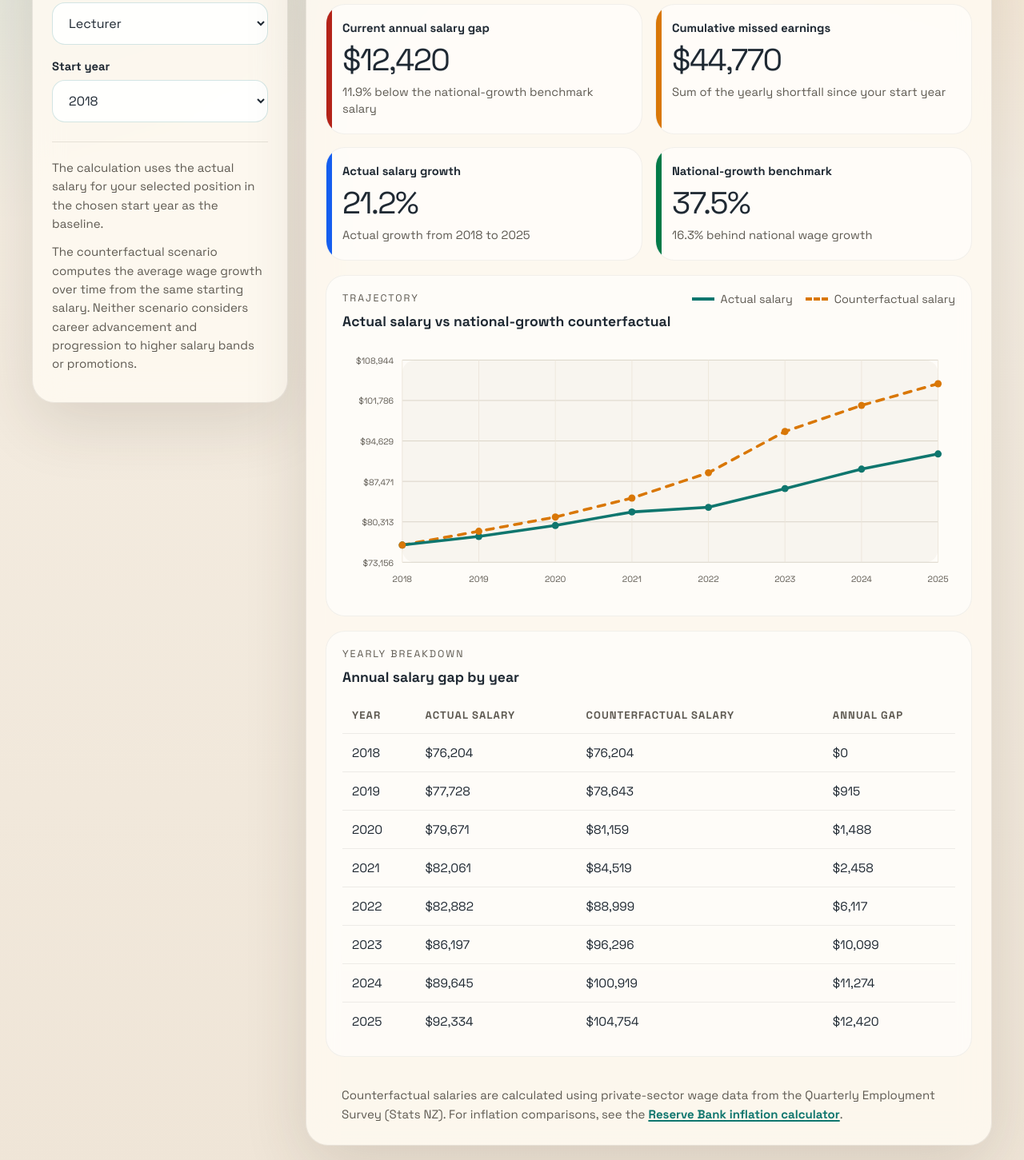
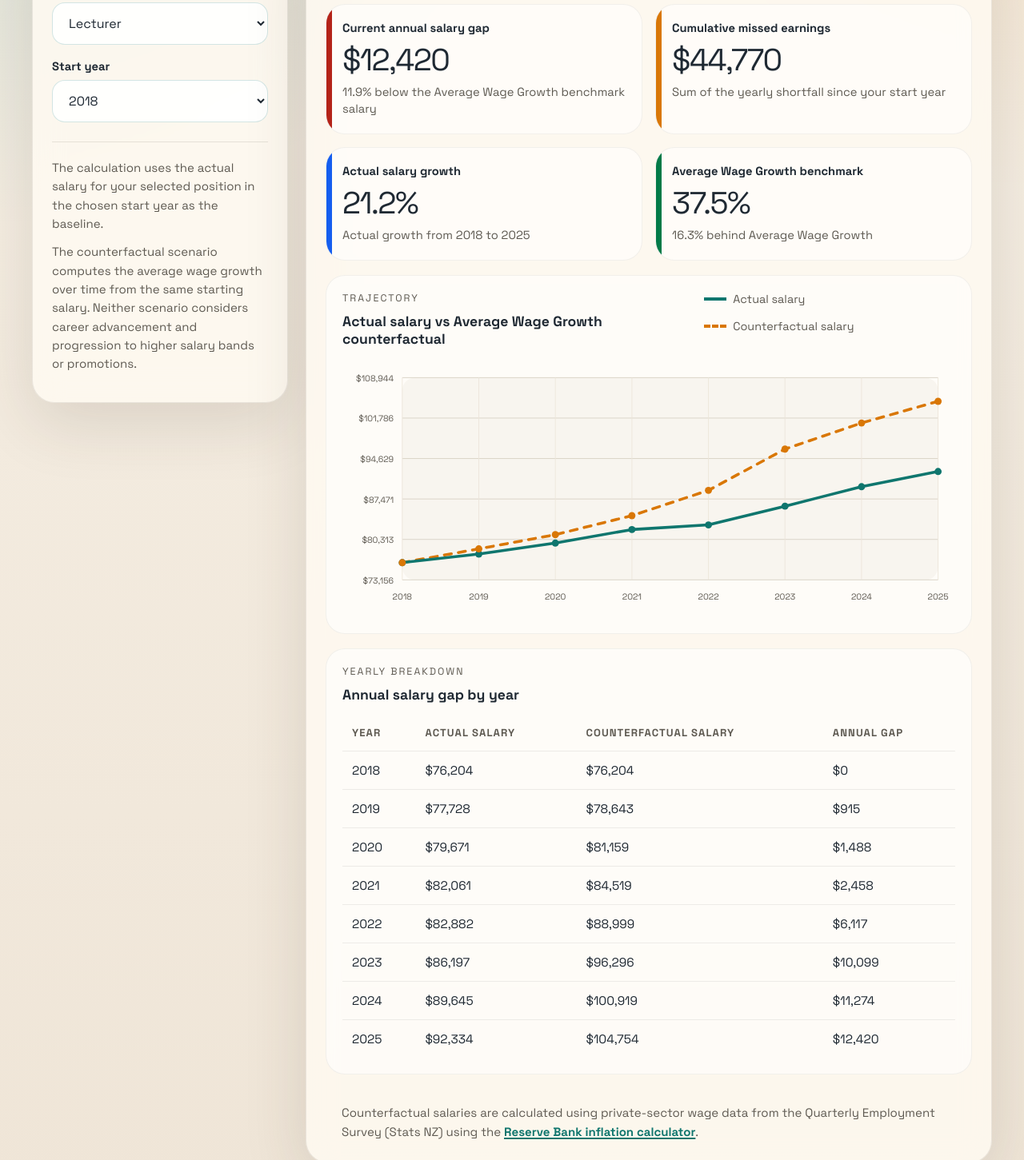
Before and after one commit to WatsonTools/UC_Salaries, a plain HTML site: page index.html in a window 1280 px wide. Shown: the part 469-1920 px from the top of the page at 80% size. Drawn offline with Linux system fonts and the light colour scheme.

Commit message:
Edited text more

```diff
--- a/index.html
+++ b/index.html
@@ -81,7 +81,7 @@
             </article>
 
             <article class="metric-card accent-green">
-              <p class="metric-label">National-growth benchmark</p>
+              <p class="metric-label">Average Wage Growth benchmark</p>
               <p class="metric-value" id="benchmark-growth">0.0%</p>
               <p class="metric-footnote" id="growth-gap-footnote">0.0 percentage points ahead</p>
             </article>
@@ -91,7 +91,7 @@
             <div class="chart-header">
               <div>
                 <p class="eyebrow">Trajectory</p>
-                <h3>Actual salary vs national-growth counterfactual</h3>
+                <h3>Actual salary vs Average Wage Growth counterfactual</h3>
               </div>
               <div class="legend">
                 <span><i class="legend-line actual"></i>Actual salary</span>
@@ -125,7 +125,7 @@
 
           <div class="source-note">
             Counterfactual salaries are calculated using private-sector wage data from the
-            Quarterly Employment Survey (Stats NZ). For inflation comparisons, see the
+            Quarterly Employment Survey (Stats NZ) using the
             <a
               href="https://www.rbnz.govt.nz/monetary-policy/about-monetary-policy/inflation-calculator"
               target="_blank"
--- a/script.js
+++ b/script.js
@@ -360,14 +360,14 @@ function renderScenario(position, startYear) {
   scenarioTitle.textContent = `${position} from ${startYear}`;
   latestYearChip.textContent = `Through ${scenario.latestYear}`;
   salaryGap.textContent = formatCurrency(scenario.annualGap);
-  salaryGapFootnote.textContent = `${formatPercent(scenario.currentGapShare)} below the national-growth benchmark salary`;
+  salaryGapFootnote.textContent = `${formatPercent(scenario.currentGapShare)} below the Average Wage Growth benchmark salary`;
   missedEarnings.textContent = formatCurrency(scenario.cumulativeMissed);
   actualGrowth.textContent = formatPercent(scenario.actualGrowthRate);
   actualGrowthFootnote.textContent = `Actual growth from ${startYear} to ${scenario.latestYear}`;
   benchmarkGrowth.textContent = formatPercent(scenario.benchmarkGrowthRate);
 
   const gapDirection = scenario.growthGap >= 0 ? "behind" : "ahead of";
-  growthGapFootnote.textContent = `${formatPercent(Math.abs(scenario.growthGap))} ${gapDirection} national wage growth`;
+  growthGapFootnote.textContent = `${formatPercent(Math.abs(scenario.growthGap))} ${gapDirection} Average Wage Growth`;
 
   drawChart(scenario.series);
   renderTable(scenario.series);
```
